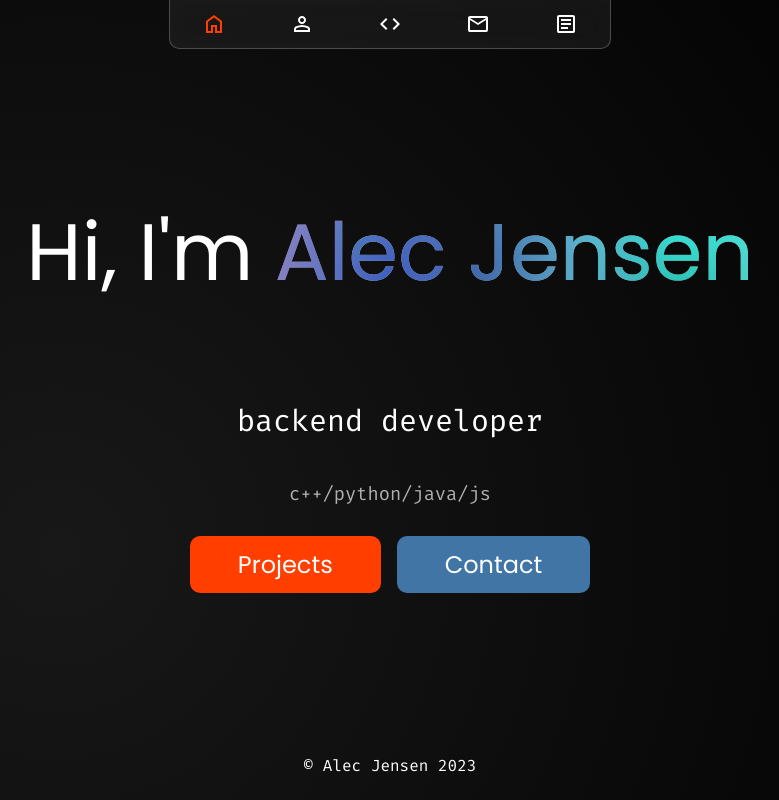
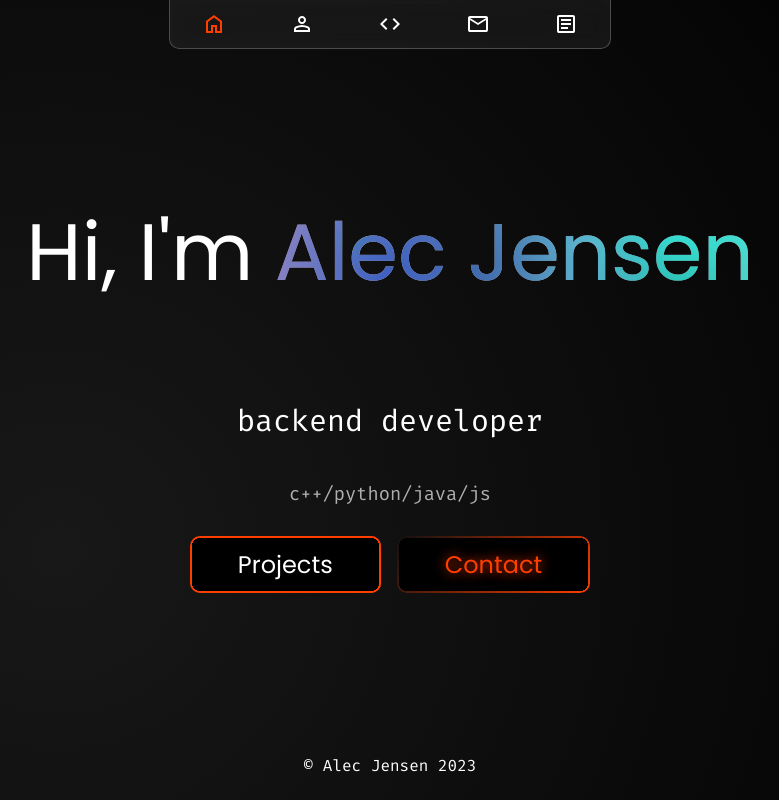
Before and after one commit to alec-jensen/portfolio, a SvelteKit app: page / in a window 1280 px wide. In both pictures the pointer is over the link "Projects". Shown: the whole page, without its empty margins (250-1029 px from the left). Built offline with nearby package versions, Linux system fonts and the light colour scheme.

Commit message:
update button styles

```diff
--- a/src/routes/+page.svelte
+++ b/src/routes/+page.svelte
@@ -77,10 +77,6 @@
 			<a href="/contact">Contact</a>
 		</li>
 	</ul>
-
-	<!-- <h2>
-	<a href="/about">About me</a>
-	</h2> -->
 </section>
 
 <style>
@@ -117,17 +113,29 @@
 	a {
 		text-align: center;
 		font-size: 1.5rem;
-		color: white;
+		color: var(--color-theme-1);
+		text-shadow: 0 0 0.5em var(--color-theme-1);
 		text-decoration: none;
 		padding: 0.5em 2em;
-		background-color: var(--color-theme-2);
-		transition: background-color 0.2s ease-in-out;
+		background: none;
+		transition: all 0.2s ease-in-out;
+		background: radial-gradient(circle at 100% 100%, #000000 0, #000000 8px, transparent 8px) 0% 0%/10px 10px no-repeat,
+            radial-gradient(circle at 0 100%, #000000 0, #000000 8px, transparent 8px) 100% 0%/10px 10px no-repeat,
+            radial-gradient(circle at 100% 0, #000000 0, #000000 8px, transparent 8px) 0% 100%/10px 10px no-repeat,
+            radial-gradient(circle at 0 0, #000000 0, #000000 8px, transparent 8px) 100% 100%/10px 10px no-repeat,
+            linear-gradient(#000000, #000000) 50% 50%/calc(100% - 4px) calc(100% - 20px) no-repeat,
+            linear-gradient(#000000, #000000) 50% 50%/calc(100% - 20px) calc(100% - 4px) no-repeat,
+            linear-gradient(134deg, rgba(255,255,255,0) 0%, #ff3e00 100%);
 		border-radius: 10px;
 	}
 
 	a:hover {
+		color: white;
+		text-shadow: none;
 		background-color: var(--color-theme-1);
-		transition: background-color 0.2s ease-in-out;
+		box-shadow: none;
+		transition: all 0.2s ease-in-out;
+		text-decoration: none;
 	}
 
 	ul {
```
